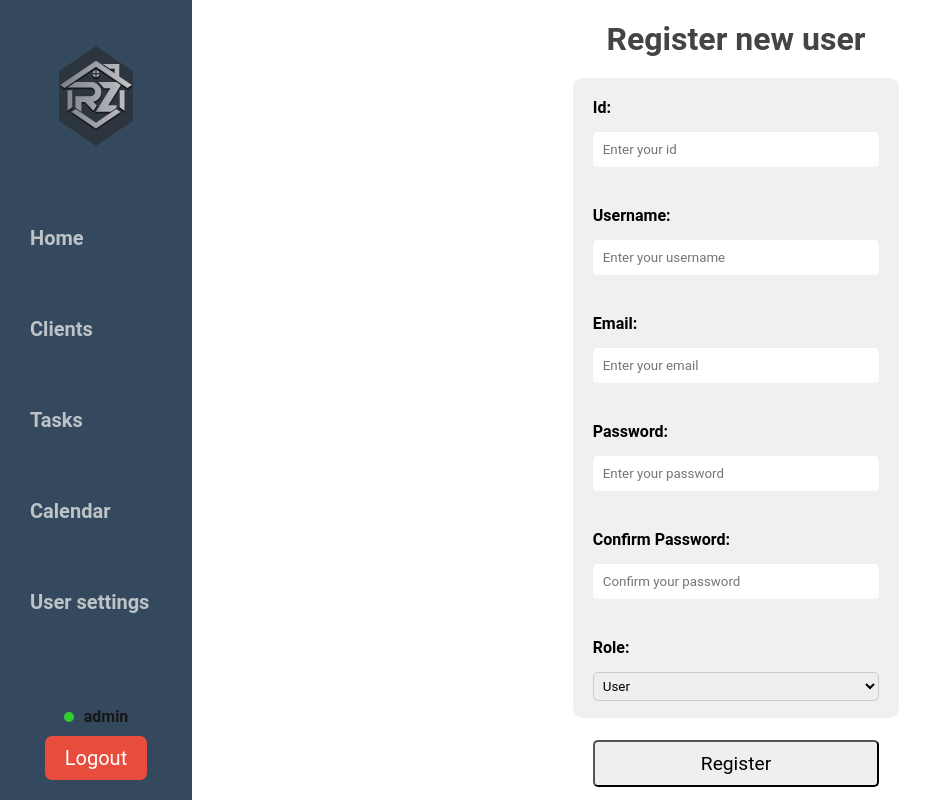
After one commit to JdanielGA/Flask_App, a Flask app: page /user/register in a window 1280 px wide. The commit adds this page. Shown: the whole page, without its empty margins (0-932 px from the left). Run offline with Flask 3, Linux system fonts and the light colour scheme; a user stored in the database is signed in.

Commit message:
HTML and CSS code for the user registration page implemented

```diff
--- a/index.py
+++ b/index.py
@@ -7,7 +7,7 @@ from src.routes.clients import clients_blueprint
 from src.routes.auth import auth_blueprint
 from src.routes.calendar import calendar_blueprint
 from src.routes.tasks import tasks_blueprint
-from src.routes.register import register_blueprint
+from src.routes.user import user_blueprint
 
 # Desc: Create and config the app.
 app = Flask(__name__, template_folder='src/templates', static_folder='src/static')
@@ -20,7 +20,7 @@ app.register_blueprint(home_blueprint)
 app.register_blueprint(clients_blueprint)
 app.register_blueprint(tasks_blueprint)
 app.register_blueprint(calendar_blueprint)
-app.register_blueprint(register_blueprint)
+app.register_blueprint(user_blueprint)
 
 @app.context_processor
 def inject_user():
--- a/src/models/login.py
+++ b/src/models/login.py
@@ -1,4 +1,5 @@
-# Route "src/models/login.py".
+''' Login model '''
+## Path: "src/models/login.py".
 # Desc: Modules and libraries for login model.
 from wtforms import StringField, PasswordField, SubmitField, validators
 from flask_wtf import FlaskForm
--- /dev/null
+++ b/src/models/register.py
@@ -0,0 +1,15 @@
+''' Registration model '''
+## Path: "src/models/register.py".
+# Desc: Modules and libraries for register model.
+from wtforms import StringField, PasswordField, SubmitField, validators, SelectField
+from flask_wtf import FlaskForm
+
+# Desc: Class for register model.
+class RegisterForm(FlaskForm):
+    id = StringField('Id:', [validators.DataRequired()])
+    username = StringField('Username:', [validators.DataRequired()])
+    email = StringField('Email:', [validators.DataRequired()])
+    password = PasswordField('Password:', [validators.DataRequired()])
+    password_confirmation = PasswordField('Confirm Password:', [validators.DataRequired()])
+    roles = SelectField('Role:', choices=[('user', 'User'), ('guest', 'Guest')], validators=[validators.DataRequired()])
+    register = SubmitField('Register')
--- a/src/routes/auth.py
+++ b/src/routes/auth.py
@@ -1,5 +1,5 @@
 ''' Aunthentication route '''
-## Route "src/routes/auth.py" file.
+## Path: "src/routes/auth.py".
 # Desc: Modules and libraries for login route.
 from flask import Blueprint, render_template, request, redirect, url_for, flash, session, g
 import functools
--- /dev/null
+++ b/src/routes/user.py
@@ -0,0 +1,37 @@
+''' Register Route '''
+## Path: "src/routes/register.py".
+# Desc: Modules and libraries for register route.
+from flask import Blueprint, render_template, flash, request
+# Desc: My own modules and libraries for register route.
+from src.services.user import create_user
+from src.routes.auth import login_required
+from src.models.register import RegisterForm
+
+# Desc: Blueprint for register route
+user_blueprint = Blueprint('user', __name__,)
+
+# Desc: Register route
+@user_blueprint.route('/user/register', methods=['GET', 'POST'])
+@login_required
+def register():
+    form = RegisterForm(request.form)
+    try:
+        if request.method == 'POST' and form.validate():
+            id = form.id.data
+            username = form.username.data
+            email = form.email.data
+            password = form.password.data
+            password_confirmation = form.confirm_password.data
+            roles = form.roles.data
+            new_user = create_user(id, username, email, password, password_confirmation, roles)
+            if new_user:
+                flash(new_user)
+                return render_template('pages/register.html', form=form)
+            else:
+                flash(new_user)
+                return render_template('pages/register.html', form=form)
+    except Exception as e:
+        flash(e)
+        return render_template('pages/register.html', form=form)
+
+    return render_template('pages/register.html', form=form)
--- /dev/null
+++ b/src/static/css/pages/register.css
@@ -0,0 +1,101 @@
+* {
+    box-sizing: border-box;
+    margin: 0;
+    padding: 0;
+}
+
+body {
+    position: relative;
+    font-family: sans-serif;
+    background-size: cover;
+    width: 100%;
+    height: 100vh;
+    display: flex;
+    justify-content: space-between;
+}
+
+.navbar {
+    width: 15%;
+    height: 100vh;
+}
+
+.content {
+    width: 85%;
+    height: 100vh;
+    display: flex;
+    flex-direction: column;
+    align-items: center;
+}
+
+.content-header h1 {
+    width: 100%;
+    height: 20%;
+    text-align: center;
+    color: #444;
+    font-size: 2em;
+    margin-top: 20px;
+    margin-bottom: 20px;
+}
+
+.content-form {
+    width: 100%;
+    height: 80%;
+    display: flex;
+    justify-content: center;
+    align-items: center;
+}
+
+.content-form__form {
+    display: flex;
+    flex-direction: column;
+    align-items: center;
+    gap: 10px;
+    padding: 20px;
+    background-color: #f0f0f0;
+    border-radius: 10px;
+    width: 30%;
+    height: 100%;
+}
+
+.content-form__form label {
+    font-weight: bold;
+    margin-bottom: 5px;
+    text-align: left;
+    width: 100%;
+}
+
+.content-form__form input[type="text"],
+.content-form__form input[type="password"] {
+    width: 100%;
+    padding: 10px;
+    border: none;
+    border-radius: 5px;
+}
+
+.content-form__form .form-group {
+    display: flex;
+    justify-content: flex-start;
+    align-items: center;
+    gap: 10px;
+}
+
+.content-form__form select {
+    width: 100%;
+    padding: 5px;
+    border-radius: 5px;
+    border: 1px solid #ccc;
+}
+
+.content-form__form input[type="submit"] {
+    width: 100%;
+    padding: 10px;
+    font-size: 1.2em;
+    border-radius: 5px;
+    transition: background-color 0.3s ease;
+}
+
+.content-form__form input[type="submit"]:hover {
+    background-color: #1d2a38;
+    color: white;
+    cursor: pointer;
+}
--- a/src/templates/modules/navbar.html
+++ b/src/templates/modules/navbar.html
@@ -21,7 +21,7 @@
                     <a href="{{ url_for('calendar.calendar') }}">Calendar</a>
                 </li>
                 <li class="main-nav-menu__links__element">
-                    <a href="{{ url_for('register.register') }}">Register a new user</a>
+                    <a href="{{ url_for('user.register') }}">User settings</a>
                 </li>
             </ul>
         </main>
--- /dev/null
+++ b/src/templates/pages/register.html
@@ -0,0 +1,53 @@
+<!DOCTYPE html>
+<html lang="en">
+<head>
+    <meta charset="UTF-8">
+    <meta name="viewport" content="width=device-width, initial-scale=1.0">
+    <title>App: Home</title>
+    <link rel="stylesheet" href="{{ url_for('static', filename='css/pages/register.css') }}">
+    <script text="text/javascript">
+        function validateForm() {
+            var password = document.getElementById("password").value;
+            var confirmPassword = document.getElementById("password_confirmation").value;
+            if (password != confirmPassword) {
+                alert("Las contraseñas no coinciden.");
+                return false;
+            }
+            return true;
+        }
+    </script>
+</head>
+<body>
+    <div class="navbar">
+        {% include 'modules/navbar.html' %}
+    </div>
+    <div class="content">
+        <header class="content-header">
+            <h1>Register new user</h1>
+        </header>
+        <main class="content-form">
+            <form class="content-form__form" action="{{ url_for('user.register') }}" onsubmit="return validateForm()" method="post">
+
+                {{ form.id.label }}
+                {{ form.id(placeholder="Enter your id") }}<br>
+                {{ form.username.label }}
+                {{ form.username(placeholder="Enter your username") }}<br>
+                {{ form.email.label }}
+                {{ form.email(placeholder="Enter your email") }}<br>
+                {{ form.password.label }}
+                {{ form.password(id="password", placeholder="Enter your password") }}<br>
+                {{ form.password_confirmation.label }}
+                {{ form.password_confirmation(id="confirm_password", placeholder="Confirm your password") }}<br>
+                {{ form.roles.label }}
+                {{ form.roles }}<br>
+                {{ form.register }} <br>
+                {% for message in get_flashed_messages() %}
+                    <div class="alert alert-danger" role="alert">
+                        {{ message }}
+                    </div>
+                {% endfor %}
+            </form>
+        </main>
+    </div>
+</body>
+</html>
```
Also changed, not shown: src/routes/calendar.py (added, +15 -0 lines), src/routes/tasks.py (added, +15 -0 lines), src/services/user.py (+6 -2 lines), src/static/css/pages/calendar.css (added, +13 -0 lines), src/static/css/pages/tasks.css (added, +13 -0 lines), src/templates/pages/calendar.html (added, +20 -0 lines), src/templates/pages/tasks.html (added, +20 -0 lines).
